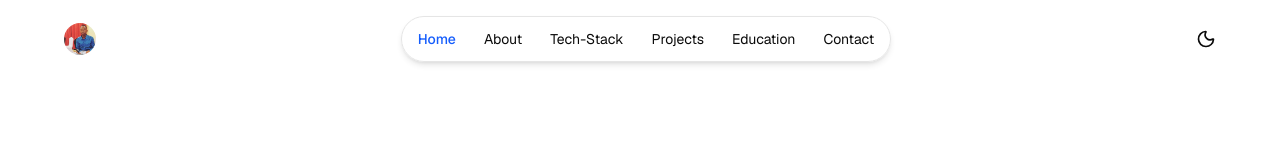
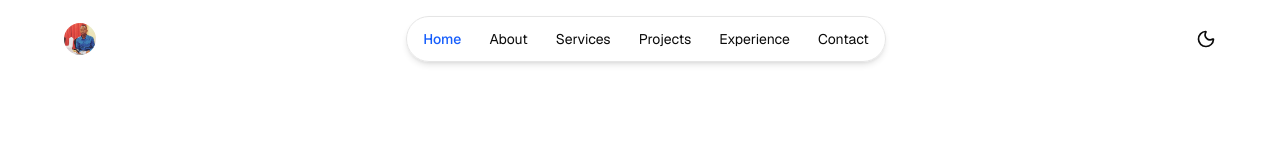
Before and after one commit to regis-mugisha/my-portfolio, a React (Vite) app: page / in a window 1280 px wide. Shown: the top 160 px of the page. Built offline with nearby package versions, Linux system fonts and the light colour scheme.

Commit message:
refactor: replace "Education" with "Experience" and remove "Tech-stack"

```diff
--- a/src/app.tsx
+++ b/src/app.tsx
@@ -1,10 +1,11 @@
 import AboutMe from "./components/layout/about-me";
 import ContactMe from "./components/layout/contact-me";
-import Education from "./components/layout/education";
+import Experience from "./components/layout/experience";
 import Footer from "./components/layout/footer";
 import Header from "./components/layout/header";
 import HeroSection from "./components/layout/hero";
 import Projects from "./components/layout/projects";
+import Services from "./components/layout/services";
 import TechStack from "./components/layout/tech-stack";
 
 function App() {
@@ -14,10 +15,9 @@ function App() {
       <HeroSection />
       <AboutMe />
       <TechStack />
-      <div className="overflow-x-hidden">
-        <Projects />
-        <Education />
-      </div>
+      <Services />
+      <Projects />
+      <Experience />
       <ContactMe />
       <Footer />
     </div>
--- a/src/constants/links.ts
+++ b/src/constants/links.ts
@@ -1,8 +1,8 @@
 export const links = [
   "Home",
   "About",
-  "Tech-Stack",
+  "Services",
   "Projects",
-  "Education",
+  "Experience",
   "Contact",
 ];
```
